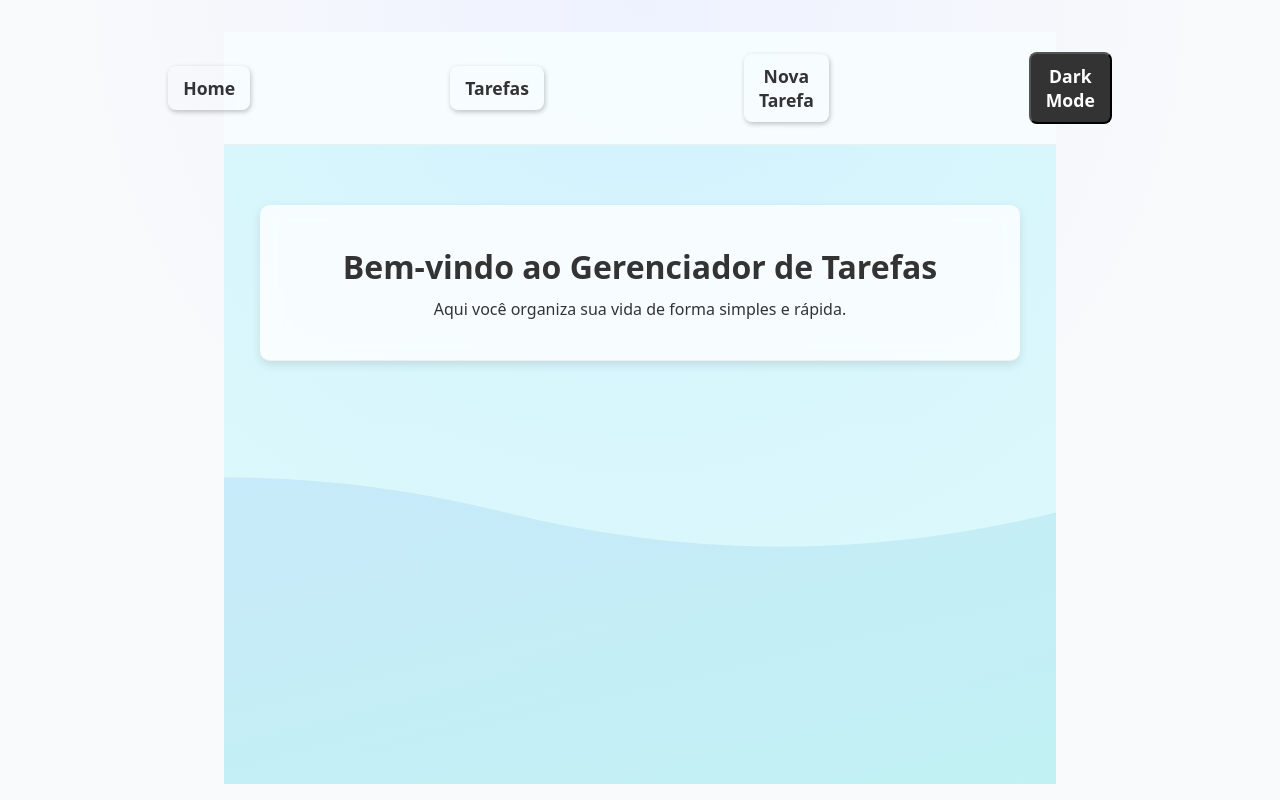
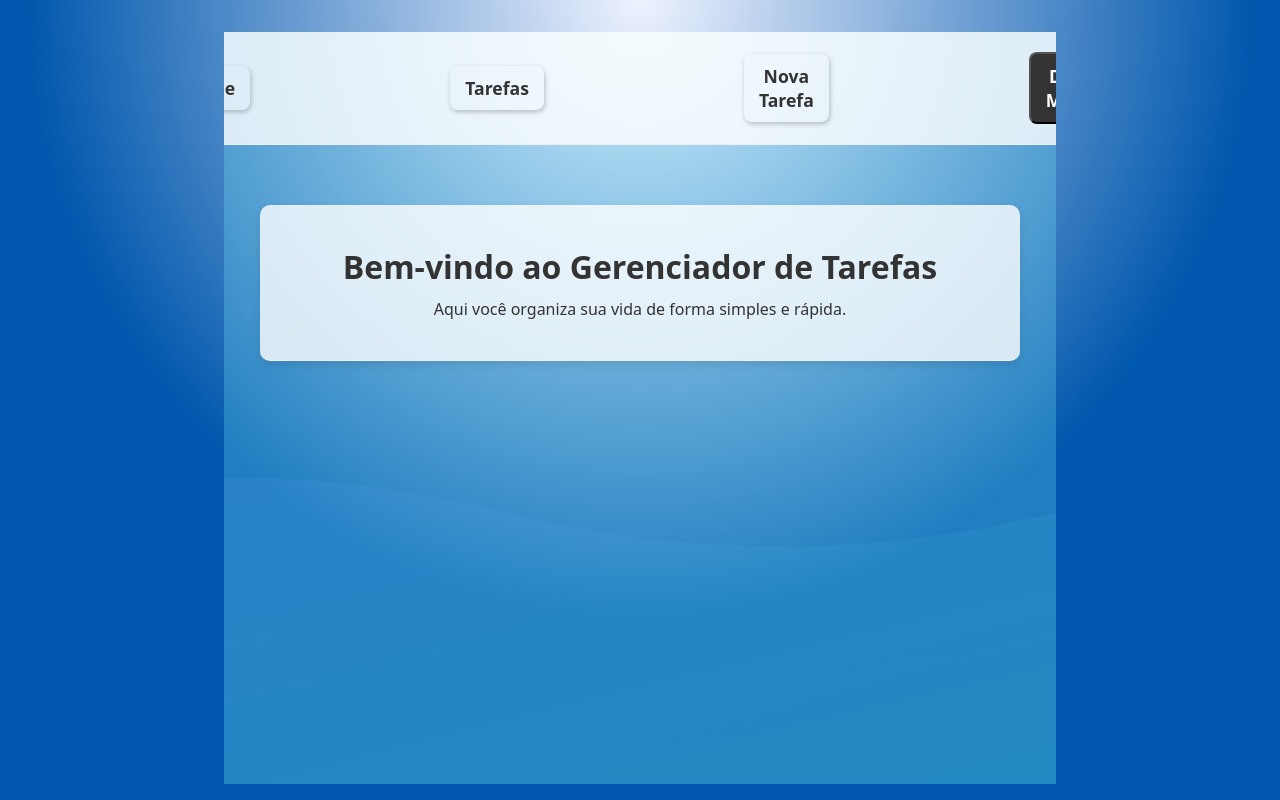
Before and after one commit to philipeelopes/todo-list, a React (Vite) app: page / in a window 1280 px wide. Built offline with nearby package versions, Linux system fonts and the light colour scheme.

Commit message:
testefina

```diff
--- a/src/App.css
+++ b/src/App.css
@@ -11,20 +11,23 @@
 :root {
   --primary: #6c63ff;
   --secondary: #00c9a7;
-  --bg: #f5f5f5
-  --card: #ffffff;
+  --bg: #f5f5f5 --card: #ffffff;
 
 }
 
-
+html,
+body {
+  width: 100%;
+  overflow-x: hidden;
+  /* Previne scroll horizontal global */
+  box-sizing: border-box;
+}
 
 .appContainer {
   display: flex;
   flex-direction: column;
-
-
-
   height: 94vh;
+  width: 100%;
   background:
     linear-gradient(rgba(109, 233, 250, 0.25),
       rgba(146, 251, 255, 0.25)),
@@ -35,6 +38,7 @@
   background-size: contain;
   background-size: 200% 500%;
   animation: gradientBG 9s ease infinite;
+  overflow: hidden;
 }
 
 @keyframes gradientBG {
@@ -66,9 +70,10 @@ body {
   height: 100vh;
   color: #333;
 
-    background:
-    radial-gradient(circle at top, #eef2ff, transparent 60%),
-    #f9fafb;
+  background:
+  radial-gradient(circle at top, #eef2ff, transparent 60%),
+  #0057ad;
+  width: 100%;
 
 
 }
@@ -83,6 +88,7 @@ body {
 
   max-height: calc(100vh -120px);
   overflow-y: auto;
+   overflow-x: hidden;
 
 
 
@@ -104,6 +110,7 @@ body {
 
   border: none;
   box-shadow: 0 0 5px rgba(107, 99, 255, 0.452);
+   overflow: hidden;
 
 }
 
@@ -147,8 +154,8 @@ body.dark {
 
 body.dark .container,
 body.dark .home {
- background: rgba(255,255,255,0.8);
-    backdrop-filter: blur(10px);
+  background: rgba(255, 255, 255, 0.8);
+  backdrop-filter: blur(10px);
   color: rgb(37, 37, 37);
 
 }
@@ -207,8 +214,8 @@ body.dark .appContainer {
   }
 
 
-  body.dark .appContainer{
-      background-size: 700% 500%;
+  body.dark .appContainer {
+    background-size: 700% 500%;
   }
 
 
--- a/src/components/todoItem/TodoItem.module.css
+++ b/src/components/todoItem/TodoItem.module.css
@@ -3,7 +3,7 @@
   align-items: center;
   padding: 10px 8px;
   border-radius: 6px;
-  margin: 8px;
+  margin: 8px 0; /* Reduzido para evitar overflow lateral */
   background: var(--card);
   border-right: 2px solid var(--primary);
   border-left: 2px solid var(--primary);
@@ -11,7 +11,8 @@
   min-width: 0;
   max-width: 100%;
   overflow: hidden;
-  box-sizing: border-box; /* Garante que padding não cause overflow */
+  box-sizing: border-box;
+  width: 100%; /* Garante que ocupe a largura total do pai */
 }
 
 .todoItem:hover {
@@ -21,12 +22,8 @@
 }
 
 @keyframes fadeIn {
-  from {
-    opacity: 0;
-  }
-  to {
-    opacity: 1;
-  }
+  from { opacity: 0; }
+  to { opacity: 1; }
 }
 
 .content {
@@ -37,23 +34,22 @@
   max-width: 100%;
   overflow: hidden;
   box-sizing: border-box;
+  flex: 1; /* Permite expansão, mas com limites */
 }
 
 .text {
   min-width: 0;
-  display: flex;
+  /* Removido: display: flex; – causa problemas no Safari */
+  display: inline-block; /* Comportamento normal para texto em label */
   white-space: normal;
   overflow-wrap: break-word;
-  word-break: break-all; /* Força quebra agressiva em qualquer caractere */
+  word-break: break-all;
   padding: 0;
   max-width: 100%;
   overflow: hidden;
   box-sizing: border-box;
-  -webkit-hyphens: auto; /* Suporte específico para Safari */
+  -webkit-hyphens: auto;
   hyphens: auto;
-  /* Opcional: Descomente para truncar texto longo com "..." em vez de quebrar */
-  /* white-space: nowrap; */
-  /* text-overflow: ellipsis; */
 }
 
 .feito {
@@ -94,7 +90,7 @@
     flex-direction: column;
     align-items: stretch;
     width: 100%;
-    margin: 6px;
+    margin: 4px 0; /* Margem vertical menor para evitar overflow */
     max-width: 100%;
     overflow: hidden;
     box-sizing: border-box;
@@ -108,7 +104,7 @@
   }
 
   .text {
-    word-break: break-all; /* Reforçado no mobile */
+    word-break: break-all;
     overflow-wrap: break-word;
     -webkit-hyphens: auto;
     hyphens: auto;
--- a/src/components/todoList/TodoList.module.css
+++ b/src/components/todoList/TodoList.module.css
@@ -8,6 +8,7 @@
   list-style: none;
   overflow: hidden; /* Crucial para conter os itens */
   box-sizing: border-box;
+  max-width: 100%;
 }
 
 
```
